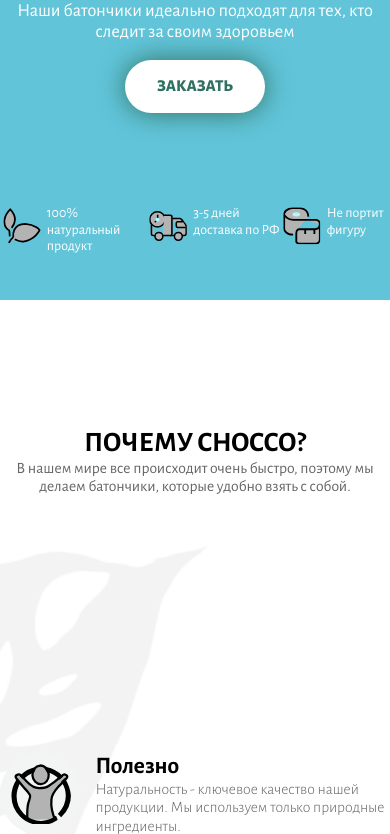
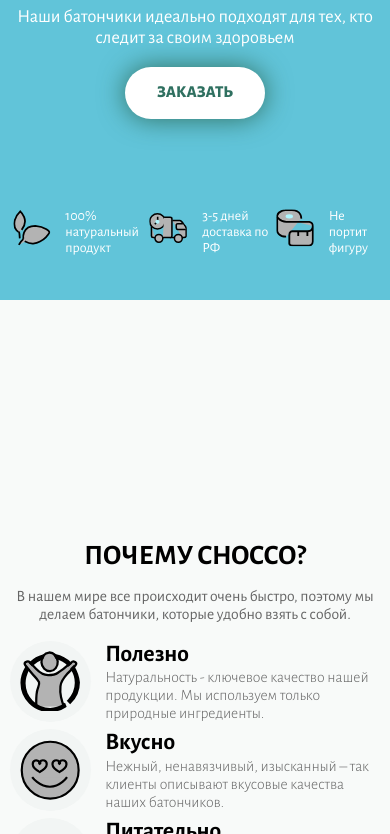
Before and after one commit to idogmat/CHoCCo, a plain HTML site: page index.html in a window 390 px wide. Shown: the part 544-1378 px from the top of the page. Drawn offline with Linux system fonts and the light colour scheme.

Commit message:
adaptive

```diff
--- a/css/_misc/blocks/1section-top.scss
+++ b/css/_misc/blocks/1section-top.scss
@@ -27,23 +27,6 @@
     }
 }
 
-.container-top {
-    padding: 0px 4%;
-    width: 100%;
-    -webkit-box-sizing: border-box;
-    box-sizing: border-box;
-    justify-content: space-between;
-    display: flex;
-    flex-direction: column;
-    align-items: flex-start;
-    position: relative;
-
-    @include tablets {
-        padding: 0;
-        background: transparent;
-    }
-}
-
 .header-menu {
     display: -webkit-inline-box;
     display: -ms-inline-flexbox;
@@ -57,12 +40,12 @@
 
     @include tablets {
         padding: 0;
-        position: absolute;
 
     }
 }
 
 .menu {
+    padding-top: 1rem;
     width: 100%;
     display: flex;
     justify-content: space-between;
@@ -89,7 +72,7 @@
         height: 1.5rem;
         margin-right: .625rem;
         z-index: 1000;
-        position: fixed;
+        position: absolute;
         top: 20px;
         right: 0;
     }
@@ -113,14 +96,12 @@
     display: none;
 
     @include tablets {
+        position: fixed;
         flex-direction: column;
         justify-content: center;
-        position: fixed;
         z-index: 1001;
         width: 100%;
         height: 100%;
-        top: 0;
-        left: 0;
         background: #2f3234;
         justify-content: center;
         transition: .5s;
@@ -192,7 +173,6 @@
 
 .logo-cho {
     padding: rem(7px) 0;
-    padding-right: 2rem;
     text-decoration: none;
     color: #fff;
     font-family: 'Museosans', Arial, sans-serif;
@@ -307,7 +287,7 @@
     flex-direction: column;
     -ms-flex-pack: distribute;
     justify-content: space-around;
-    height: 100%;
+
 
     @include tablets {
         width: 100%;
@@ -457,6 +437,9 @@
     padding-left: 12%;
     position: relative;
     color: #fff;
+    @include tablets{
+        padding-left: 15%;
+    }
 }
 
 .leaf,
--- a/css/_misc/blocks/2why-chocco.scss
+++ b/css/_misc/blocks/2why-chocco.scss
@@ -15,6 +15,7 @@
     }
 
     @include phones {
+        background:  #f8faf9;
         display: flex;
         flex-direction: column;
         justify-content: space-around;
@@ -85,6 +86,7 @@
         }
     }
     @include phones{
+        padding-bottom: 1rem;
         margin: 0;
         font-size: 2rem;
     }
@@ -99,11 +101,14 @@
     @include tablets {
         margin: 0 auto;
     }
+    @include phones{
+        padding-bottom: 1rem;
+    }
 }
 
 .features-block {
     position: relative;
-    padding: 0 rem(35px);
+    padding: 0;
     display: -webkit-box;
     display: -ms-flexbox;
     display: flex;
@@ -112,7 +117,7 @@
     -ms-flex-flow: row nowrap;
     flex-flow: row nowrap;
     -ms-flex-pack: distribute;
-    justify-content: space-around;
+    justify-content: space-between;
     z-index: 2;
 
     @include tablets {
@@ -142,7 +147,7 @@
     width: rem(69px);
     height: rem(66px);
     top: 5.4375rem;
-    right: 28%;
+    right: 24%;
     -webkit-transform: translate(-50%, -50%);
     -ms-transform: translate(-50%, -50%);
     transform: translate(-50%, -50%);
@@ -161,7 +166,7 @@
     width: rem(69px);
     height: rem(66px);
     top: 5.4375rem;
-    left: 35%;
+    left: 31%;
     -webkit-transform: translate(-50%, -50%);
     -ms-transform: translate(-50%, -50%);
     transform: translate(-50%, -50%);
--- a/css/_misc/blocks/3slider.scss
+++ b/css/_misc/blocks/3slider.scss
@@ -15,7 +15,7 @@
     justify-content: center;
     align-items: center;
     margin: 0 auto;
-    width: 90%;
+    width: 95%;
 }
 
 .slider-wrap {
@@ -124,14 +124,14 @@
         padding-bottom: 2rem;
 
         @include hmin {
-            padding: 0;
+            padding-bottom: 1rem;
         }
 
     }
 
     @include phones {
         margin: 0;
-        padding: 0;
+        padding-bottom: 1rem;
     }
 
 }
@@ -143,7 +143,7 @@
 
     @include hmin {
         margin: 0;
-        padding: 0;
+        padding-bottom: 1rem;
     }
 
     @include tablets {
@@ -153,7 +153,7 @@
         padding-bottom: 2rem;
 
         @include hmin {
-            padding: 0;
+            padding-bottom: 1rem;
         }
     }
 
@@ -161,7 +161,7 @@
         margin: 0 auto;
         width: 100%;
         text-align: center;
-        padding: 0;
+        padding-bottom: 1rem;
     }
 
 }
@@ -190,7 +190,9 @@
     @include tablets {
         margin: 0 auto;
     }
+
 }
+
 
 .slider-order {
     padding-top: 1.875rem;
@@ -212,7 +214,7 @@
     }
 
     @include phones {
-        padding: 0;
+        padding-top: 1rem;
     }
 }
 
--- a/css/_misc/blocks/4our-team.scss
+++ b/css/_misc/blocks/4our-team.scss
@@ -5,7 +5,7 @@
     width: 12rem;
     height: 37.5rem;
     position: absolute;
-    bottom: 17rem;
+    bottom: 6rem;
     right: -6rem;
     -webkit-transform: translate(-50%, -50%);
     -ms-transform: translate(-50%, -50%);
@@ -37,19 +37,23 @@
 }
 
 .photo-staff {
-    width: 70%;
-    height: 60%;
-
+    width: 12rem;
+    height: 16rem;
+    object-fit: contain;
+@media screen and(max-width:850px){
+    width: 10rem;
+    height: 13rem;
+}
     @include tablets {
         @include hmin {
-            width: 60%;
-            height: 50%;
+            width: 10rem;
+            height: 13rem;
         }
     }
 
     @include phones {
-        width: 50%;
-        height: 55%;
+        width: 8.9375rem;
+        height: 11.5625rem;
     }
 }
 
@@ -101,7 +105,6 @@
 
 .team-title {
     position: relative;
-    padding-top: 4rem;
     padding-bottom: rem(50px);
     display: flex;
     justify-content: center;
@@ -112,8 +115,7 @@
     color: #000;
 
     @include tablets {
-        padding-top: 40px;
-        padding-bottom: 50px;
+padding:0;
 
         @include hmin {
             padding: 0;
@@ -122,8 +124,7 @@
     }
 
     @include phones {
-        padding: 0px;
-        padding: 0px;
+        padding: 2rem 0;
         z-index: 1;
     }
 }
@@ -131,15 +132,16 @@
 .team-staff {
     display: flex;
     justify-content: center;
-    height: 60%;
+    height: 80%;
+    justify-content: space-between;
 
     @include tablets {
-        flex-flow: row nowrap;
+        flex-flow: row wrap;
         justify-content: space-around;
 
         @include hmin {
             justify-content: flex-start;
-            flex-flow: row nowrap;
+            flex-flow: row wrap;
             height: 60%;
         }
     }
@@ -155,22 +157,24 @@
     display: flex;
     align-items: center;
     flex-direction: column;
-    width: 65%;
-    height: 85%;
+    width: 12rem;
+    padding:0;
+    height: 24rem;
     list-style: none;
     z-index: 1;
 
     @include tablets {
-        height: rem(440px);
+        height: 19rem;
+        width: 13rem;
 
         @include hmin {
-            height: 100%;
+            height: 19rem;
         }
     }
 
     @include phones {
         width: 50%;
-        height: 50%;
+        height: 17rem;
     }
 }
 
@@ -190,6 +194,7 @@
 
     @include phones {
         font-size: .9rem;
+        padding-top: 0.5rem;
     }
 }
 
--- a/css/_misc/blocks/6comments.scss
+++ b/css/_misc/blocks/6comments.scss
@@ -87,7 +87,7 @@
     z-index: 1;
 
     @include tablets {
-        padding-bottom: rem(70px);
+        padding: 1rem 0;
 
         @include hmin {
             padding: 0;
@@ -96,7 +96,7 @@
     }
 
     @include phones {
-        padding: 0;
+        padding: 2rem 0;
         font-size: 2rem;
     }
 }
@@ -121,13 +121,14 @@
         margin-top: 0;
         width: 38%;
         height: 35%;
+        padding-top: 4rem;
     }
 }
 
 .comment-info {
     @include tablets {
         text-align: center;
-        padding-bottom: 2rem;
+        padding-bottom: 1rem;
 
         @include hmin {
             text-align: start;
@@ -139,6 +140,7 @@
     @include phones {
         width: 100%;
         padding: 0;
+        padding-top: 1rem;
     }
 }
 
@@ -150,7 +152,7 @@
     color: #323232;
 
     @include tablets {
-        padding-top: 2rem;
+        padding-top: 1rem;
 
         @include hmin {
             padding-top: 1rem;
@@ -159,6 +161,7 @@
 
     @include phones {
         padding: 0;
+        padding: 1rem 0;
         font-size: 1.34rem;
     }
 }
@@ -177,7 +180,7 @@
     @include phones {
         display: flex;
         justify-content: center;
-        padding: 0;
+        padding-top:2rem;
     }
 }
 
@@ -216,7 +219,7 @@
 
 .comment-person {
     margin: 0 auto;
-    width: 80%;
+    width: 100%;
     display: none;
     background: url(../img/6comments/comments-leaf.png) top right no-repeat, url(../img/6comments/circle-comm.png) 50% -45px no-repeat, #f8faf9;
     background-size: auto, auto;
@@ -238,6 +241,7 @@
 
     @include phones {
         width: 95%;
+        background-size: 25% 25%;
     }
 }
 
--- a/css/_misc/blocks/8order-section.scss
+++ b/css/_misc/blocks/8order-section.scss
@@ -60,6 +60,7 @@
 }
 
 .order-h2 {
+    padding: 4% 0;
     font-size: rem(48px);
     color: #0f5a47;
     text-align: center;
@@ -69,6 +70,7 @@
     margin: 0;
 
     @include tablets {
+        padding: 0;
         font-size: 2rem;
 
         @include hmin {
@@ -77,6 +79,7 @@
     }
 
     @include phones {
+        padding-bottom: 1rem;
         font-size: 2rem;
     }
 }
@@ -92,6 +95,9 @@
 
 .form-container {
     display: flex;
+    width: 90%;
+    max-width: 1100px;
+    margin: 0 auto;
 
     @include tablets {
         -webkit-box-orient: vertical;
@@ -125,14 +131,15 @@
 
     @include tablets {
         @include hmin {
-            width: 45%;
+
         }
 
     }
 }
 
 .form-right {
-    margin: 0 2%;
+    margin: 0;
+    margin-left: 1rem;
     display: flex;
     flex-direction: column;
     flex: 1;
@@ -143,8 +150,7 @@
         margin: 0;
 
         @include hmin {
-            width: 45%;
-            padding-left: 1%;
+
         }
     }
 }
@@ -214,7 +220,7 @@
 .form-comment {
     margin-bottom: rem(15px);
     height: rem(180px);
-    width: rem(460px);
+    width: 100%;
     resize: none;
     border: none;
 
@@ -244,7 +250,7 @@
 
     @include phones {
         flex-flow: row wrap;
-        margin-bottom: 0.2rem;
+        margin-bottom: 1.2rem;
     }
 }
 
@@ -340,10 +346,15 @@
     @include tablets {
         justify-content: center;
     }
+    @include phones{
+        padding-top: 1rem;
+    }
 }
 
 .btn-order {
     box-shadow: none;
+    background: #2f7060;
+    color: #fff;
 
     @include tablets {
         @include hmin {
@@ -353,11 +364,11 @@
         }
     }
 
-    @include phones {
-        padding: 0.1875rem;
-        width: 8rem;
-        height: 1.75rem;
-    }
+    // @include phones {
+    //     padding: 0.1875rem;
+    //     width: 8rem;
+    //     height: 1.75rem;
+    // }
 }
 
 .btn-reset {
@@ -374,11 +385,11 @@
         }
     }
 
-    @include phones {
-        padding: 0.1875rem;
-        width: 8rem;
-        height: 1.75rem;
-    }
+    // @include phones {
+    //     padding: 0.1875rem;
+    //     width: 8rem;
+    //     height: 1.75rem;
+    // }
 }
 
 .form-input:focus,
--- a/css/_misc/layout.scss
+++ b/css/_misc/layout.scss
@@ -86,3 +86,16 @@
         }
     }
 }
+.container {
+    width: 95%;
+    max-width: 1100px;
+    margin:0 auto;
+    display: flex;
+    flex-direction: column;
+
+
+    @include tablets {
+        padding: 0;
+        background: transparent;
+    }
+}
--- a/index.html
+++ b/index.html
@@ -11,12 +11,6 @@
 <body>
     <main>
         <section class="section-top">
-            <div class="container-top">
-                <header class="header-menu">
-                    <div class="menu">
-                        <div class="logo">
-                            <a href="#" class="logo-cho">CHO<br>CCO</a>
-                        </div>
             <nav id="menu-tablet" class="menu-tablet">
                 <ul class="menu-tablet-list">
                     <li class="menu-tablet-item">
@@ -47,7 +41,14 @@
                     <span class="mini-menu-cross"></span>
                 </a>
             </nav>
-                        <ul class="menu-list ">
+            <div class="container">
+                <header class="header-menu">
+                    <div class="menu">
+                        <div class="logo">
+                            <a href="#" class="logo-cho">CHO<br>CCO</a>
+                        </div>
+
+                        <ul class="menu-list">
                             <li class="menu-item">
                                 <a href="#why-chocco" class="menu-link">О нас</a>
                             </li>
@@ -100,7 +101,8 @@
                             </ul>
                         </div>
                     </div>
-                <div class="head-img"><img class="head-img-cho" src="./img/1section-top/bga-leaf-1100.png" alt="chocco"></div>
+                    <div class="head-img"><img class="head-img-cho" src="./img/1section-top/bga-leaf-1100.png"
+                            alt="chocco"></div>
                 </div>
             </div>
         </section>
@@ -108,6 +110,7 @@
 
 
         <section id='why-chocco' class="why-chocco">
+            <div class="container">
                 <div class="why-chocco__title">
                     <h2 class="why-chocco__title__h2">почему chocco?</h2>
                     <p class="why-chocco__title__text">В нашем мире все происходит очень быстро, поэтому мы делаем
@@ -116,7 +119,7 @@
                 <div class="features-block">
                     <div class="features-class">
                         <div class="features-svg">
-                        <div class="features-icon-bg" >
+                            <div class="features-icon-bg">
                                 <svg class="features-icon features-icon1">
                                     <use xlink:href="./sprite.svg#icon1"></use>
                                 </svg>
@@ -131,7 +134,7 @@
                     </div>
                     <div class="features-class">
                         <div class="features-svg">
-                        <div class="features-icon-bg" >
+                            <div class="features-icon-bg">
                                 <svg class="features-icon features-icon2">
                                     <use xlink:href="./sprite.svg#icon2"></use>
                                 </svg>
@@ -146,7 +149,7 @@
                     </div>
                     <div class="features-class">
                         <div class="features-svg">
-                        <div class="features-icon-bg" >
+                            <div class="features-icon-bg">
                                 <svg class="features-icon features-icon3">
                                     <use xlink:href="./sprite.svg#icon3"></use>
                                 </svg>
@@ -157,6 +160,7 @@
                             <p class="features-info">Высокое содержание качественного белка, а также всех необходимых
                                 витаминов
                                 и минералов.</p>
+                        </div>
                     </div>
                 </div>
             </div>
@@ -243,8 +247,8 @@
                             </div>
                         </li>
                         <li class="slider-item ">
-                        <div class="slider-img"><img src="./img/3slider/chocco-granola.png" class="chocco-slider-img"
-                                alt="chocco-granola"></div>
+                            <div class="slider-img"><img src="./img/3slider/chocco-granola.png"
+                                    class="chocco-slider-img" alt="chocco-granola"></div>
                             <div class="slider-info">
                                 <div class="slider-icon">
                                     <div class="item-structure"><svg class="chocolate-bar">
@@ -298,7 +302,8 @@
                                 </div>
                                 <h4 class="product-name">Батончик “Гранола
                                     виноград”</h4>
-                            <p class="what-pluses">Гранола из винограда, грецкого ореха и кунжутных семечек. В состав
+                                <p class="what-pluses">Гранола из винограда, грецкого ореха и кунжутных семечек. В
+                                    состав
                                     также входят: сухое молоко, заменитель сахара и какао бобы.</p>
                                 <div class="include-chocco">
                                     <span class="calories-chocco">Калорийность<br><strong>110 ккал</strong></span>
@@ -317,6 +322,7 @@
         </section>
 
         <section class="our-team">
+            <div class="container">
                 <h2 class="team-title">команда</h2>
                 <ul class="team-staff">
                     <li class="staff-block">
@@ -352,7 +358,7 @@
                         </div>
                     </li>
                 </ul>
-
+            </div>
         </section>
 
 
@@ -384,8 +390,9 @@
                             </div>
                         </li>
                         <li class="menu-accordeon__item">
-                            <a class="menu-accordeon__title" style="background-image: url('./img/5menu-tipes/Granola-bg.png')"
-                                href=""><span class="menu-accordeon__title__rotate">С мёдом и фруктами</span></a>
+                            <a class="menu-accordeon__title"
+                                style="background-image: url('./img/5menu-tipes/Granola-bg.png')" href=""><span
+                                    class="menu-accordeon__title__rotate">С мёдом и фруктами</span></a>
                             <div class="menu-accordeon__hidden-box">
                                 <p class="menu-accordeon__hidden__text ">Рекомендуем употреблять батончики вместе с
                                     кокосовым
@@ -405,8 +412,9 @@
                             </div>
                         </li>
                         <li class="menu-accordeon__item">
-                            <a class="menu-accordeon__title" style="background-image: url('./img/5menu-tipes/shutterstock-bg.png')"
-                                href=""><span class="menu-accordeon__title__rotate">Дикие ягоды</span></a>
+                            <a class="menu-accordeon__title"
+                                style="background-image: url('./img/5menu-tipes/shutterstock-bg.png')" href=""><span
+                                    class="menu-accordeon__title__rotate">Дикие ягоды</span></a>
                             <div class="menu-accordeon__hidden-box">
                                 <p class="menu-accordeon__hidden__text">Рекомендуем употреблять батончики вместе с
                                     кокосовым
@@ -431,6 +439,7 @@
         </section>
 
         <section class="wrapper-comment">
+            <div class="container">
                 <h2 class="comment-title">Отзывы</h2>
                 <ul class="comment">
                     <li class="comment-person">
@@ -451,10 +460,12 @@
                         </div>
                         <div class="comment-info">
                             <h4 class="comment-person-title">Лучшие батончики премиум уровня</h4>
-                        <p class="person-info">Батончики понравились. На мой взгляд слегка завышена цена по сравнению с
+                            <p class="person-info">Батончики понравились. На мой взгляд слегка завышена цена по
+                                сравнению с
                                 конкурентами, однако, как говорится – оно того стоит. Нравится носить с собой, нравится
                                 держать
-                            в руке. Ну и конечно же, кушать. Идеально утоляют голод, хоть и не надолго. Через час уже ем
+                                в руке. Ну и конечно же, кушать. Идеально утоляют голод, хоть и не надолго. Через час
+                                уже ем
                                 ещё
                                 один. Но это скорее плюс, чем минус.</p>
                             <p class="person-name">Мария Орлова</p>
@@ -466,9 +477,11 @@
                         </div>
                         <div class="comment-info">
                             <h4 class="comment-person-title">Идеально подходят для спортсменов</h4>
-                        <p class="person-info">После тренировок всегда хочется быстро закинуться чем-то белковым, потому
+                            <p class="person-info">После тренировок всегда хочется быстро закинуться чем-то белковым,
+                                потому
                                 что
-                            до дома ещё нужно доехать. А кушать хочется. Протеиновые батончики всегда выручают в этом
+                                до дома ещё нужно доехать. А кушать хочется. Протеиновые батончики всегда выручают в
+                                этом
                                 плане.
                                 Спасибо производителю за этот качественный и экологичный продукт. </p>
                             <p class="person-name">Вадим Грачев</p>
@@ -488,11 +501,12 @@
                         </ul>
                     </li>
                 </ul>
+            </div>
         </section>
 
 
         <section class="video-section">
-            <div class="video-container">
+            <div class="container">
                 <h2 class="title title-video">как мы работаем</h2>
                 <div class="video"></div>
             </div>
@@ -501,19 +515,20 @@
 
 
         <section class="order-section">
+            <div class="form-container">
                 <div class="order-page">
                     <h2 class="order-h2">закажите доставку</h2>
                     <form class="order-form" id="myForm">
-                    <div class="form-container">
                         <div class="form-left">
                             <div class="form-contacts">
                                 <label class="form-block">
                                     <span class="form-text-input">Имя</span>
-                                    <input type="name"  name="name" class="form-input" required>
+                                    <input type="name" name="name" class="form-input" required>
                                 </label>
                                 <label class="form-block">
                                     <span class="form-text-input">Телефон</span>
-                                    <input type="tel" name="phone" class="form-input" placeholder="8(123)1234567" required>
+                                    <input type="tel" name="phone" class="form-input" placeholder="8(123)1234567"
+                                        required>
                                 </label>
                             </div>
                             <div class="form-contacts">
@@ -587,7 +602,6 @@
     </main>
 
     <section class="page-map">
-        <div class="map-container">
         <iframe
             src="https://www.google.com/maps/embed?pb=!1m18!1m12!1m3!1d3175.5836022846306!2d37.60258366516586!3d55.75022084587393!2m3!1f0!2f0!3f0!3m2!1i1024!2i768!4f13.1!3m3!1m2!1s0x0%3A0x0!2zNTXCsDQ1JzAwLjAiTiAzN8KwMzYnMTcuNyJF!5e0!3m2!1sru!2sru!4v1566311899918!5m2!1sru!2sru"
             width="100%" height="100%" frameborder="0" style="border:0" allowfullscreen></iframe>
--- a/js/main.js
+++ b/js/main.js
@@ -1,7 +1,5 @@
-window.addEventListener('DOMContentLoaded', function () {
-
     'use strict';
-
+window.onload = function(){
     //main-menu
 
     var clickMenu = document.querySelectorAll('.mini-menu')[1],
@@ -215,4 +213,4 @@
         }
     }
 
-});
+};
```
Also changed, not shown: css/main.css, css/style.css (deleted). Lines whose indentation alone changed are shown as unchanged.
